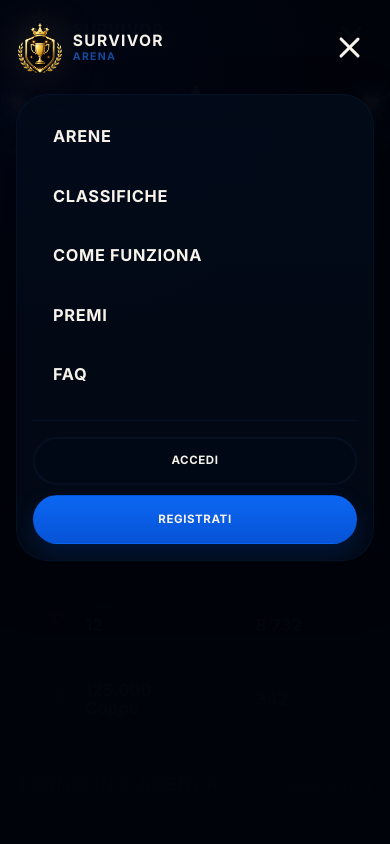
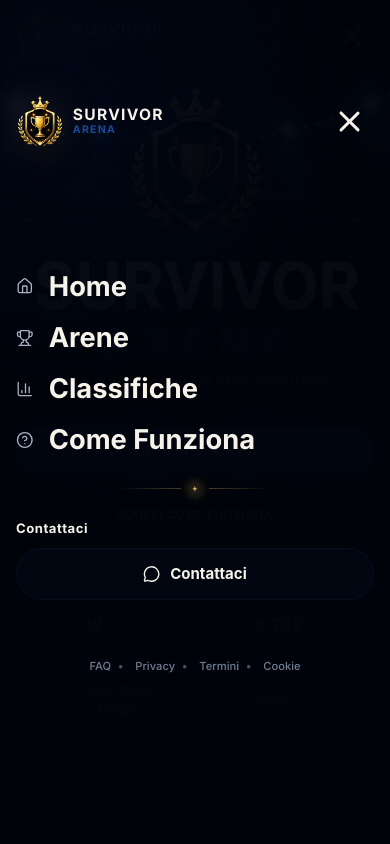
Before and after one commit to aiprotips/survivor-arena, a Next.js app: page / in a window 390 px wide. Both pictures are taken after a click on the button "Apri menu". Shown: the top 844 px of the page. Built offline with nearby package versions, Linux system fonts and the light colour scheme.

Commit message:
Redesign mobile menu

```diff
--- a/app/globals.css
+++ b/app/globals.css
@@ -183,6 +183,7 @@ a {
   .site-header-brand:focus-visible,
   .site-nav-link:focus-visible,
   .site-mobile-link:focus-visible,
+  .site-mobile-legal a:focus-visible,
   .site-menu-close-button:focus-visible,
   .site-menu-button:focus-visible {
     outline: 2px solid var(--color-blue-soft);
@@ -290,6 +291,7 @@ a {
   .site-mobile-overlay-shell {
     display: grid;
     width: min(100%, 38rem);
+    min-height: calc(100dvh - max(clamp(1.1rem, 4vw, 1.55rem), env(safe-area-inset-top)) - max(clamp(1.4rem, 5vw, 2rem), env(safe-area-inset-bottom)));
     margin-inline: auto;
     gap: clamp(1rem, 4vw, 1.35rem);
   }
@@ -308,51 +310,104 @@ a {
 
   .site-mobile-menu {
     display: grid;
-    gap: clamp(1.1rem, 4vw, 1.35rem);
-    overflow: hidden;
-    border: 1px solid var(--color-border);
-    border-radius: var(--radius-panel);
-    background:
-      linear-gradient(180deg, color-mix(in srgb, var(--color-blue) 3%, transparent), transparent 48%),
-      color-mix(in srgb, var(--color-card) 92%, transparent);
-    box-shadow: var(--shadow-card);
-    padding: clamp(1rem, 4vw, 1.35rem);
+    align-content: start;
+    gap: clamp(1.65rem, 6vw, 2.2rem);
+    padding-block: clamp(1.9rem, 7vw, 3.2rem) 0;
   }
 
-  .site-mobile-links,
-  .site-mobile-actions {
+  .site-mobile-links {
     display: grid;
-    gap: 0.6rem;
+    gap: clamp(1.25rem, 5vw, 1.8rem);
   }
 
   .site-mobile-link {
-    display: flex;
+    display: inline-flex;
+    width: fit-content;
     align-items: center;
-    justify-content: space-between;
+    gap: 0.95rem;
     border-radius: var(--radius-pill);
     color: var(--color-white);
-    font-size: clamp(0.94rem, 4.2vw, 1.08rem);
-    font-weight: 700;
-    letter-spacing: 0.04em;
+    font-size: clamp(1.45rem, 7vw, 2rem);
+    font-weight: 650;
+    letter-spacing: 0;
     line-height: 1;
-    padding: 1.05rem 1.25rem;
-    text-transform: uppercase;
-    transition: background 180ms ease, color 180ms ease;
+    padding-block: 0.12rem;
+    transition: color 180ms ease, transform 180ms ease;
   }
 
   .site-mobile-link:hover {
-    background: color-mix(in srgb, var(--color-blue) 6%, transparent);
     color: var(--color-white);
+    transform: translateX(0.15rem);
   }
 
-  .site-mobile-actions {
-    margin-top: 0.15rem;
-    border-top: 1px solid var(--color-border);
-    padding-top: clamp(1rem, 4vw, 1.25rem);
+  .site-mobile-link-icon {
+    width: clamp(1rem, 4.5vw, 1.22rem);
+    flex: 0 0 auto;
+    color: var(--color-muted);
+    stroke-width: 1.8;
   }
 
-  .site-mobile-button {
+  .site-mobile-divider {
+    justify-self: center;
+  }
+
+  .site-mobile-contact {
+    display: grid;
+    gap: 0.8rem;
+  }
+
+  .site-mobile-contact-title {
+    color: var(--color-white);
+    font-size: 0.82rem;
+    font-weight: 650;
+    letter-spacing: 0.04em;
+    line-height: 1;
+  }
+
+  .ui-button.site-mobile-contact-button {
     width: 100%;
+    min-height: 3.2rem;
+    gap: 0.6rem;
+    font-size: 0.94rem;
+    letter-spacing: 0;
+    text-transform: none;
+    box-shadow: none;
+  }
+
+  .site-mobile-contact-icon {
+    width: 1.08rem;
+    flex: 0 0 auto;
+    stroke-width: 1.9;
+  }
+
+  .site-mobile-legal {
+    display: flex;
+    flex-wrap: wrap;
+    align-items: center;
+    justify-content: center;
+    gap: 0.42rem;
+    margin-top: auto;
+    color: var(--color-muted-soft);
+    font-size: 0.7rem;
+    font-weight: 550;
+    line-height: 1.35;
+    padding-top: clamp(1.2rem, 8vw, 3rem);
+  }
+
+  .site-mobile-legal a {
+    border-radius: var(--radius-pill);
+    padding: 0.1rem 0.15rem;
+    transition: color 180ms ease;
+  }
+
+  .site-mobile-legal a:not(:last-child)::after {
+    content: "•";
+    color: color-mix(in srgb, var(--color-muted-soft) 64%, transparent);
+    padding-left: 0.42rem;
+  }
+
+  .site-mobile-legal a:hover {
+    color: var(--color-muted);
   }
 
   .ui-button {
--- a/package.json
+++ b/package.json
@@ -13,6 +13,7 @@
     "lint": "eslint"
   },
   "dependencies": {
+    "lucide-react": "^1.18.0",
     "next": "16.2.9",
     "react": "19.2.7",
     "react-dom": "19.2.7"
--- a/src/components/layout/SiteHeader.tsx
+++ b/src/components/layout/SiteHeader.tsx
@@ -1,11 +1,49 @@
 "use client";
 
 import { useEffect, useState } from "react";
+import {
+  BarChart3,
+  CircleHelp,
+  Home,
+  MessageCircle,
+  Trophy,
+} from "lucide-react";
+import type { LucideIcon } from "lucide-react";
 import { BrandLogo } from "@/components/home/BrandLogo";
-import { ButtonLink } from "@/components/ui/Button";
+import { Button, ButtonLink } from "@/components/ui/Button";
+import { PremiumDivider } from "@/components/ui/PremiumDivider";
 import { cn } from "@/lib/cn";
 
 const navItems = ["Arene", "Classifiche", "Come Funziona", "Premi", "FAQ"];
+
+const mobileNavItems: Array<{
+  href: string;
+  icon: LucideIcon;
+  label: string;
+}> = [
+  {
+    href: "/",
+    icon: Home,
+    label: "Home",
+  },
+  {
+    href: "#",
+    icon: Trophy,
+    label: "Arene",
+  },
+  {
+    href: "#",
+    icon: BarChart3,
+    label: "Classifiche",
+  },
+  {
+    href: "#",
+    icon: CircleHelp,
+    label: "Come Funziona",
+  },
+];
+
+const legalItems = ["FAQ", "Privacy", "Termini", "Cookie"];
 
 export function SiteHeader() {
   const [isMenuOpen, setIsMenuOpen] = useState(false);
@@ -100,25 +138,42 @@ export function SiteHeader() {
 
               <div className="site-mobile-menu">
                 <nav aria-label="Navigazione mobile" className="site-mobile-links">
-                  {navItems.map((item) => (
-                    <a className="site-mobile-link" href="#" key={item} onClick={closeMenu}>
+                  {mobileNavItems.map((item) => {
+                    const Icon = item.icon;
+
+                    return (
+                      <a
+                        className="site-mobile-link"
+                        href={item.href}
+                        key={item.label}
+                        onClick={closeMenu}
+                      >
+                        <Icon aria-hidden="true" className="site-mobile-link-icon" />
+                        <span>{item.label}</span>
+                      </a>
+                    );
+                  })}
+                </nav>
+
+                <PremiumDivider className="site-mobile-divider" />
+
+                <section aria-labelledby="mobile-contact-title" className="site-mobile-contact">
+                  <h2 className="site-mobile-contact-title" id="mobile-contact-title">
+                    Contattaci
+                  </h2>
+                  <Button className="site-mobile-contact-button" type="button" variant="secondary">
+                    <MessageCircle aria-hidden="true" className="site-mobile-contact-icon" />
+                    Contattaci
+                  </Button>
+                </section>
+
+                <nav aria-label="Link legali" className="site-mobile-legal">
+                  {legalItems.map((item) => (
+                    <a href="#" key={item} onClick={closeMenu}>
                       {item}
                     </a>
                   ))}
                 </nav>
-                <div className="site-mobile-actions">
-                  <ButtonLink
-                    className="site-mobile-button"
-                    href="/login"
-                    onClick={closeMenu}
-                    variant="secondary"
-                  >
-                    Accedi
-                  </ButtonLink>
-                  <ButtonLink className="site-mobile-button" href="/register" onClick={closeMenu}>
-                    Registrati
-                  </ButtonLink>
-                </div>
               </div>
             </div>
           </div>
```
Also changed, not shown: 1 other file (tests, documents, lock files or other folders).
